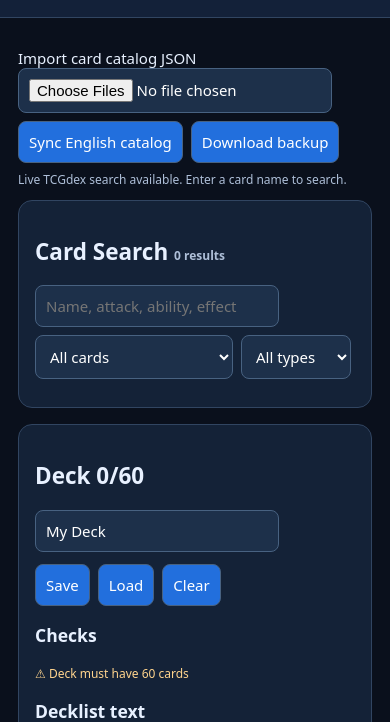
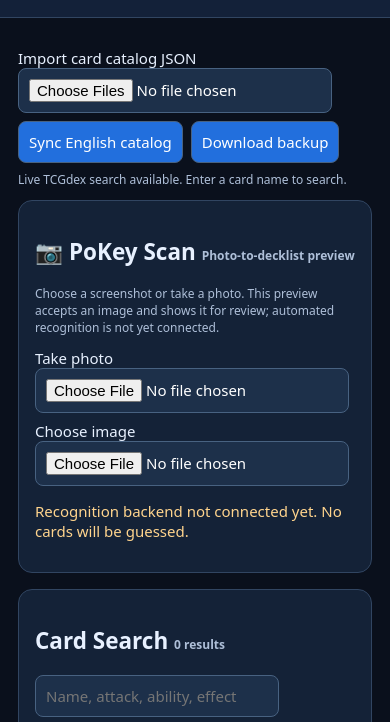
Before and after one commit to KcKrick/pokey-decks, a plain HTML site: page index.html in a window 390 px wide. Shown: the part 84-806 px from the top of the page. Drawn offline with Linux system fonts and the light colour scheme.

Commit message:
feat: add mobile photo and screenshot upload UI for PoKey Scan

```diff
--- a/index.html
+++ b/index.html
@@ -6,7 +6,7 @@
 </style>
 <header><h1>⚡ PoKey Decks</h1><span class="small">Competitive deck builder — early development preview</span></header>
 <main><div class="tools"><label>Import card catalog JSON <input id="import" type="file" accept=".json" multiple></label><button id="sync">Sync English catalog</button><button id="backup">Download backup</button><span id="status" class="small">Live TCGdex search available. Enter a card name to search.</span></div>
-<div class="layout"><section><h2>Card Search <span id="count" class="small"></span></h2><div class="tools"><input id="search" placeholder="Name, attack, ability, effect"><select id="format"><option value="all">All cards</option><option value="standard">Verified Standard only</option></select><select id="type"><option value="">All types</option><option>Grass</option><option>Fire</option><option>Water</option><option>Lightning</option><option>Psychic</option><option>Fighting</option><option>Darkness</option><option>Metal</option><option>Dragon</option><option>Colorless</option></select></div><div id="cards" class="cards"></div><button id="more">Show more</button></section>
+<section style="margin-bottom:16px"><h2>📷 PoKey Scan <span class="small">Photo-to-decklist preview</span></h2><p class="small">Choose a screenshot or take a photo. This preview accepts an image and shows it for review; automated recognition is not yet connected.</p><div class="tools"><label>Take photo <input type="file" accept="image/*" capture="environment" id="camera"></label><label>Choose image <input type="file" accept="image/*" id="photo"></label></div><img id="scanPreview" alt="Selected deck screenshot" style="display:none;max-width:100%;max-height:480px;border-radius:10px"><p id="scanStatus" class="warning">Recognition backend not connected yet. No cards will be guessed.</p></section><div class="layout"><section><h2>Card Search <span id="count" class="small"></span></h2><div class="tools"><input id="search" placeholder="Name, attack, ability, effect"><select id="format"><option value="all">All cards</option><option value="standard">Verified Standard only</option></select><select id="type"><option value="">All types</option><option>Grass</option><option>Fire</option><option>Water</option><option>Lightning</option><option>Psychic</option><option>Fighting</option><option>Darkness</option><option>Metal</option><option>Dragon</option><option>Colorless</option></select></div><div id="cards" class="cards"></div><button id="more">Show more</button></section>
 <section><h2>Deck <span id="total">0/60</span></h2><input id="deckname" value="My Deck" aria-label="Deck name"><div class="tools"><button id="save">Save</button><button id="load">Load</button><button id="clear">Clear</button></div><div id="deck"></div><h3>Checks</h3><div id="checks" class="small"></div><h3>Decklist text</h3><button id="export">Generate</button> <button id="copy">Copy</button><textarea id="output" aria-label="Decklist export"></textarea><p class="small">PTCGL-style output is preliminary; compatibility must be tested. RK9 and PoKey Scan are planned.</p></section></div></main>
 <script>
 const el=id=>document.getElementById(id),store='pokey-v1';let catalog=[],deck={},visible=60,remoteResults=[],searchTimer,setsById={};
@@ -27,6 +27,7 @@
 el('export').onclick=()=>{let entries=Object.entries(deck).filter(([id,n])=>n>0&&card(id));let groups=['Pokémon','Trainer','Energy'];let lines=[];for(let group of groups){let items=entries.filter(([id])=>card(id).supertype===group);if(!items.length)continue;lines.push(group+': '+items.reduce((s,[,n])=>s+n,0));for(let [id,n] of items){let c=card(id);lines.push(n+' '+c.name+' '+(c.set.ptcgoCode||c.set.id||'')+' '+c.number)}lines.push('')}el('output').value=lines.join('\n')};
 el('copy').onclick=async()=>{try{await navigator.clipboard.writeText(el('output').value);alert('Copied')}catch{el('output').select();alert('Select and copy the text manually')}};
 el('sync').onclick=async()=>{const btn=el('sync');btn.disabled=true;try{el('status').textContent='Downloading English card index…';const [cardResponse,setResponse]=await Promise.all([fetch('https://api.tcgdex.net/v2/en/cards'),fetch('https://api.tcgdex.net/v2/en/sets')]);if(!cardResponse.ok||!setResponse.ok)throw Error('Data provider unavailable');const [briefs,sets]=await Promise.all([cardResponse.json(),setResponse.json()]);if(!Array.isArray(briefs)||!Array.isArray(sets)||briefs.length<1000)throw Error('Unexpected catalog response');setsById=Object.fromEntries(sets.map(s=>[s.id,{id:s.id,name:s.name}]));const old=new Map(catalog.map(c=>[c.id,c]));catalog=briefs.map(d=>{let existing=old.get(d.id);return existing&&existing.attacks?.length?existing:normalize({...d,number:d.localId,set:setsById[d.id.split('-')[0]]||{id:d.id.split('-')[0]},images:{small:d.image?d.image+'/low.webp':''}})});remoteResults=[];el('search').value='';persist();render();el('status').textContent=catalog.length+' English card entries synchronized. Detailed attacks and legality require separate verification.'}catch(err){el('status').textContent='Sync failed: '+err.message}finally{btn.disabled=false}};
+for(let id of ['camera','photo'])el(id).addEventListener('change',e=>{let file=e.target.files?.[0];if(!file)return;if(!file.type.startsWith('image/')){el('scanStatus').textContent='Please select an image.';return}let img=el('scanPreview');if(img.dataset.objectUrl)URL.revokeObjectURL(img.dataset.objectUrl);img.dataset.objectUrl=URL.createObjectURL(file);img.src=img.dataset.objectUrl;img.style.display='block';el('scanStatus').textContent='Image loaded. Automatic card recognition is not yet available; no deck was generated.'});
 el('backup').onclick=()=>{let blob=new Blob([JSON.stringify({cards:catalog,deck,name:el('deckname').value},null,2)],{type:'application/json'}),a=document.createElement('a');a.href=URL.createObjectURL(blob);a.download='pokey-backup.json';a.click();URL.revokeObjectURL(a.href)};
 try{let s=JSON.parse(localStorage.getItem(store)||'{}');catalog=(s.catalog||[]).map(normalize);deck=s.deck||{};el('deckname').value=s.name||'My Deck'}catch{}render();
 </script></html>
```
